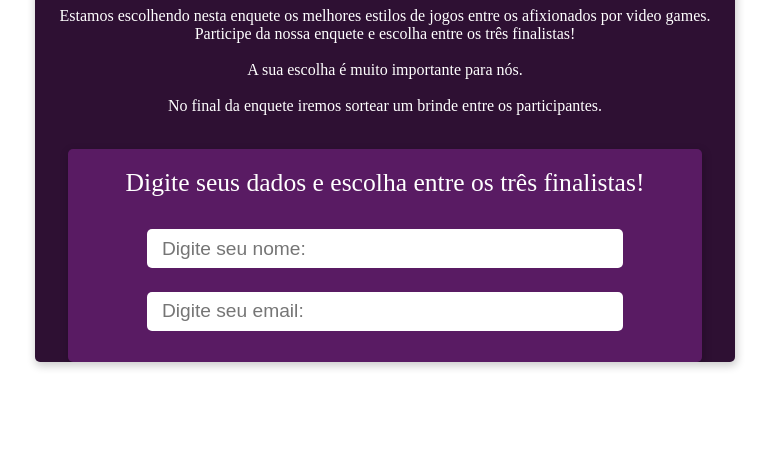
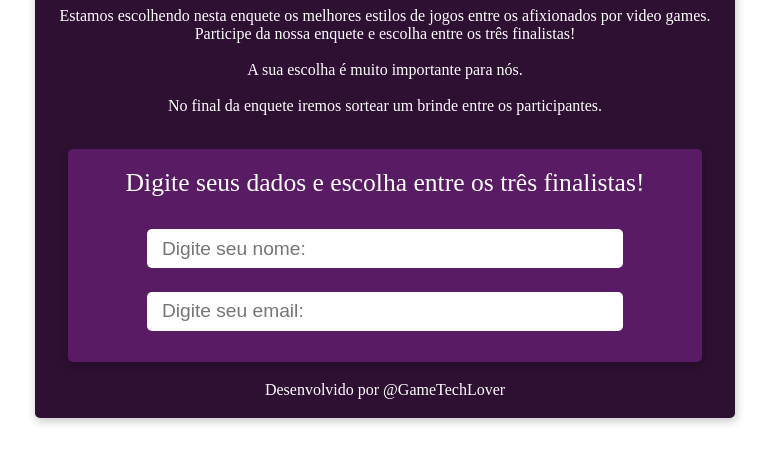
Before and after one commit to Gabriel-Alves02/Projeto02-Modulo02, a plain HTML site: page index.html in a window 1280 px wide. Shown: the part 83-546 px from the top of the page, without its empty margins (255-1026 px from the left). Drawn offline with Linux system fonts and the light colour scheme.

Commit message:
closes #4 - 4 - Formulário para entrada de dados

```diff
--- a/index.html
+++ b/index.html
@@ -31,6 +31,10 @@
             <input type="email" placeholder="Digite seu email:"/>
 
         </div>
+
+        <div class="info">
+            Desenvolvido por @GameTechLover
+        </div>
     </div>
 </body>
 </html>
--- a/style.css
+++ b/style.css
@@ -72,3 +72,12 @@ input:focus {
     margin-bottom: 1.2rem;
     text-align: center;
 }
+
+.info {
+    color: white;
+    font-size: 1rem;
+    font-weight: 100;
+    margin-top: 1.2rem;
+    margin-bottom: 1.2rem;
+    text-align: center;
+}
```
